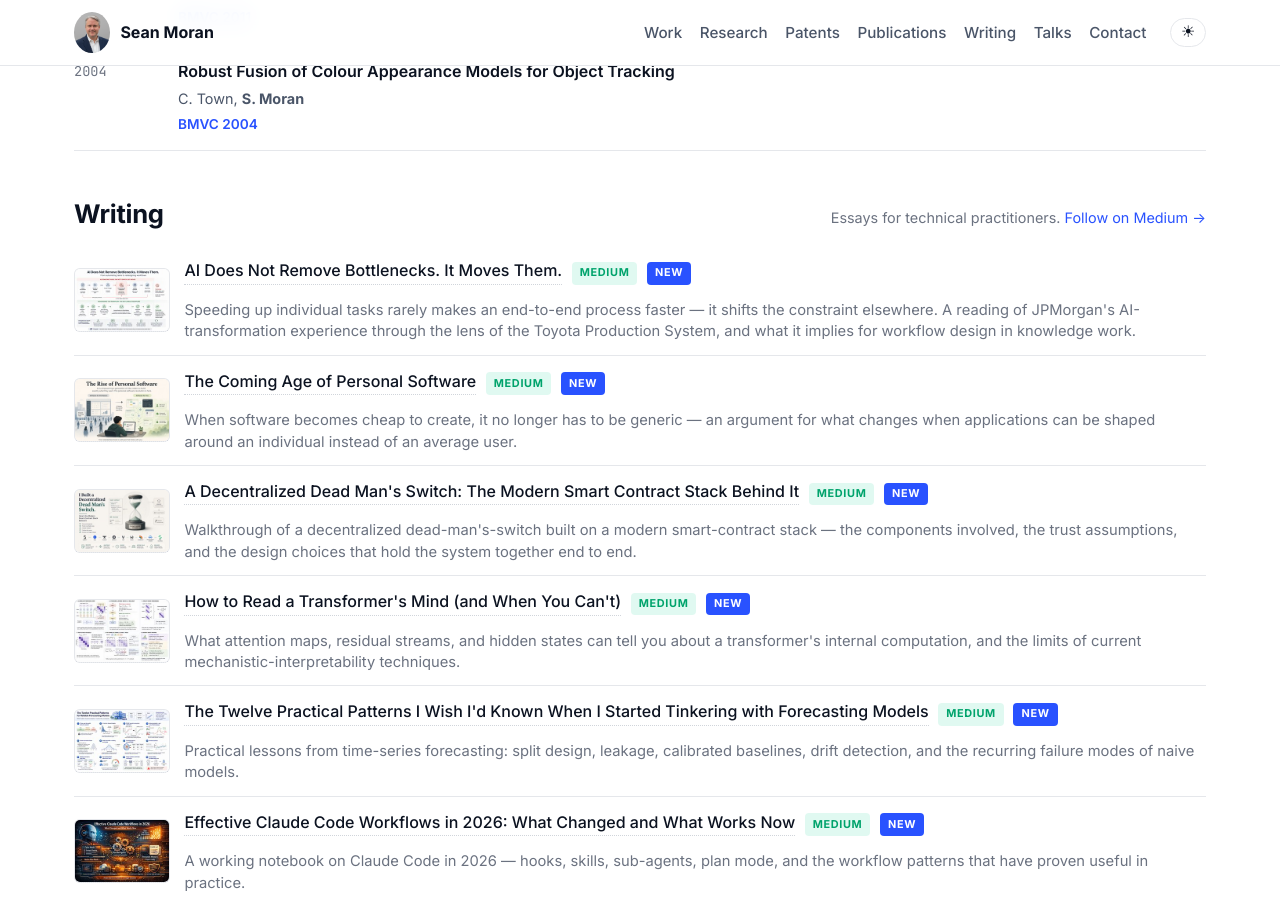
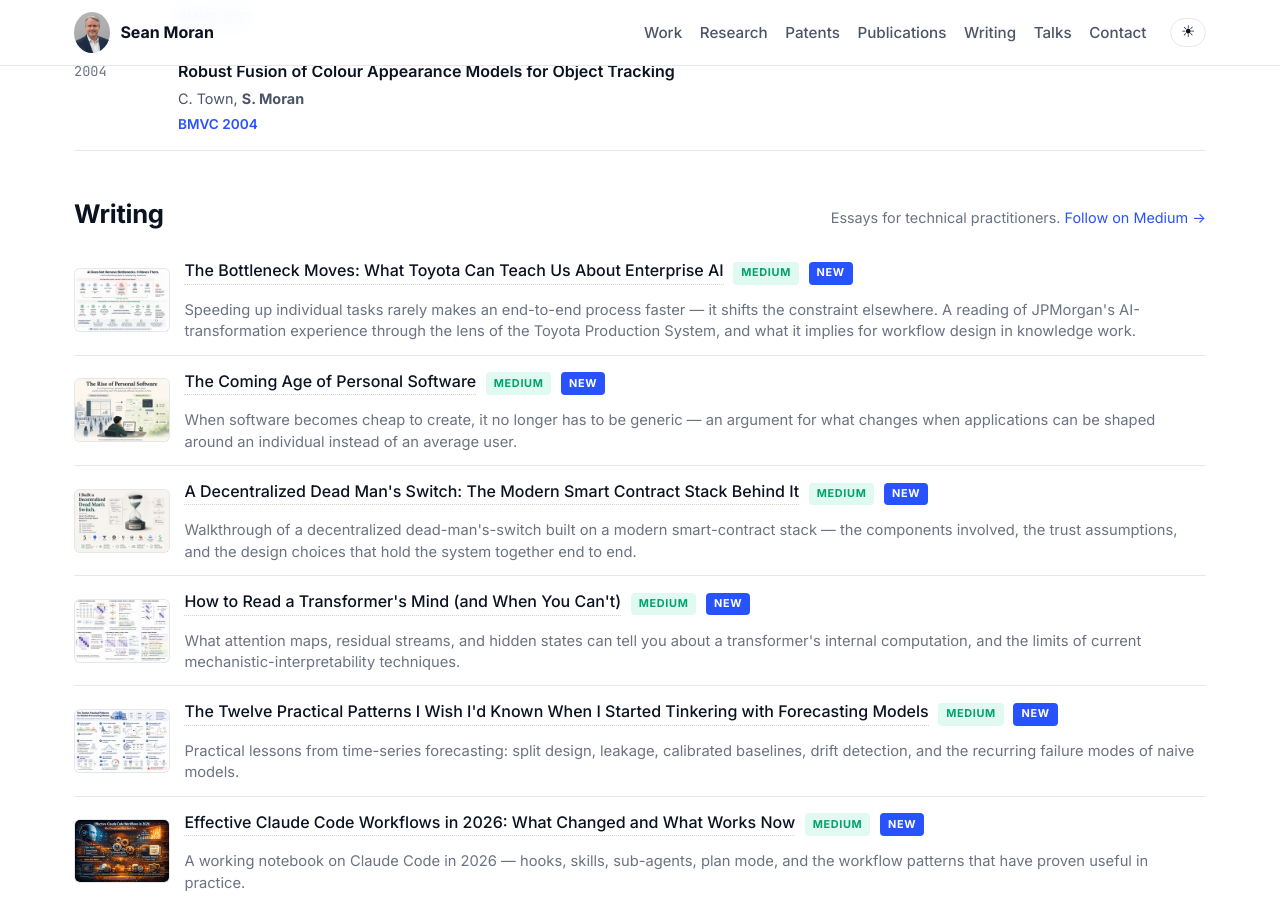
Before and after one commit to sjmoran/sjmoran.github.io, a Jekyll site: the page built from index.md, in a window 1280 px wide and 900 px high, scrolled down 14636 px. Built offline with Jekyll 4.4.1, drawn with Linux system fonts in a browser that asks for light colours.

Commit message:
Writing: update bottlenecks article title
Co-Authored-By: Claude Opus 4.7 (1M context) <noreply@anthropic.com>

```diff
--- a/_includes/writing.html
+++ b/_includes/writing.html
@@ -10,7 +10,7 @@
         <img src="/img/writing/bottlenecks.jpg" alt="">
       </a>
       <div class="writing-meta">
-        <a href="https://medium.com/@sean.j.moran/ai-does-not-remove-bottlenecks-it-moves-them-68965b3692b2" target="_blank" rel="noopener">AI Does Not Remove Bottlenecks. It Moves Them.</a>
+        <a href="https://medium.com/@sean.j.moran/ai-does-not-remove-bottlenecks-it-moves-them-68965b3692b2" target="_blank" rel="noopener">The Bottleneck Moves: What Toyota Can Teach Us About Enterprise AI</a>
         <span class="badge badge-medium">Medium</span><span class="badge badge-new">New</span>
         <p class="writing-blurb">Speeding up individual tasks rarely makes an end-to-end process faster — it shifts the constraint elsewhere. A reading of JPMorgan's AI-transformation experience through the lens of the Toyota Production System, and what it implies for workflow design in knowledge work.</p>
       </div>
```
